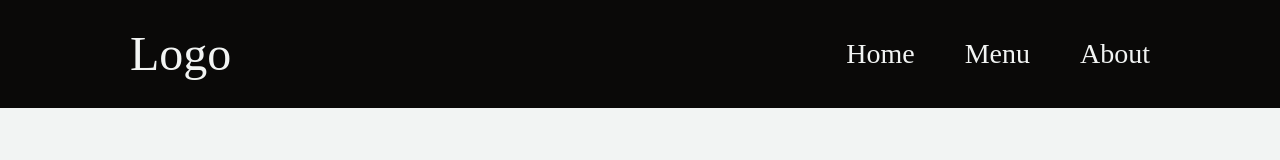
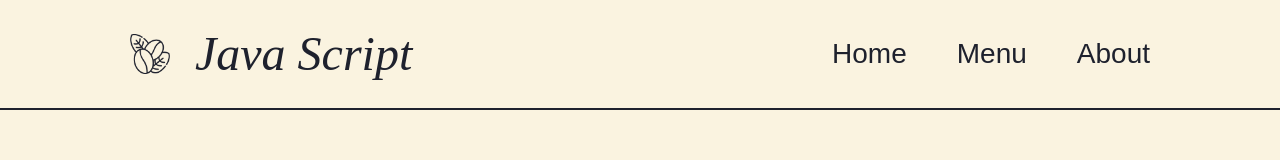
Before and after one commit to sth21/odin-restaurant-page, a website built with webpack: page dist/index.html in a window 1280 px wide. Built offline with nearby package versions, Linux system fonts and the light colour scheme.

Commit message:
Alter style and structure of nav

```diff
--- a/src/style.css
+++ b/src/style.css
@@ -32,26 +32,30 @@ ol, ul {
 	list-style: none;
 }
 
-@import url('https://fonts.googleapis.com/css2?family=Libre+Baskerville&display=swap');
+@import url('https://fonts.googleapis.com/css2?family=Montserrat&family=Playfair+Display&display=swap');
 
 :root {
-    font-family: 'Libre Baskerville', serif;
+    font-family: 'Montserrat', sans-serif;
     height: 100vh;
     width: 100vw;
     font-size: 40px;
     color: var(--white);
-    --black: #0A0908;
-    --red: #49111C;
-    --white: #F2F4F3;
-    --lightbrown: #A9927D;
-    --green: #5E503F;
+    --black: #1E212D;
+    --cream: #FAF3E0;
+    --mocha: #EABF9F;
+    --brown: #B68973;
 }
 
 body {
     line-height: 1;
     height: 100%;
     width: 100%;
-    background-color: var(--white);
+    background-color: var(--cream);
+}
+
+img {
+    height: 40px;
+    width: 40px;
 }
 
 #content {
@@ -61,12 +65,16 @@ body {
 
 #nav {
     display: flex;
-    background-color: var(--black);
-    color: var(--white);
-
+    color: var(--black);
+    border-bottom: 2px solid var(--black);
 }
 
-.logo {
+.branding {
+    font-family: 'Playfair Display', serif;
+    font-style: italic;
+    display: flex;
+    align-items: center;
+    gap: 25px;
     margin-right: auto;
     padding: 30px;
     margin-left: 100px;
@@ -81,3 +89,7 @@ body {
     margin-right: 100px;
     font-size: .7rem;
 }
+
+.sections > p:hover {
+    border-bottom: 2px solid var(--black);
+}
--- a/webpack.config.js
+++ b/webpack.config.js
@@ -16,6 +16,10 @@ module.exports = {
         test: /\.(|woff2|eot|ttf|otf)$/i,
         type: 'asset/resource',
       },
+      {
+        test: /\.(png|svg|jpg|jpeg|gif)$/i,
+        type: 'asset/resource',
+      },
     ],
   },
 };
```
Also changed, not shown: dist/index.html, src/coffee.png (added).
